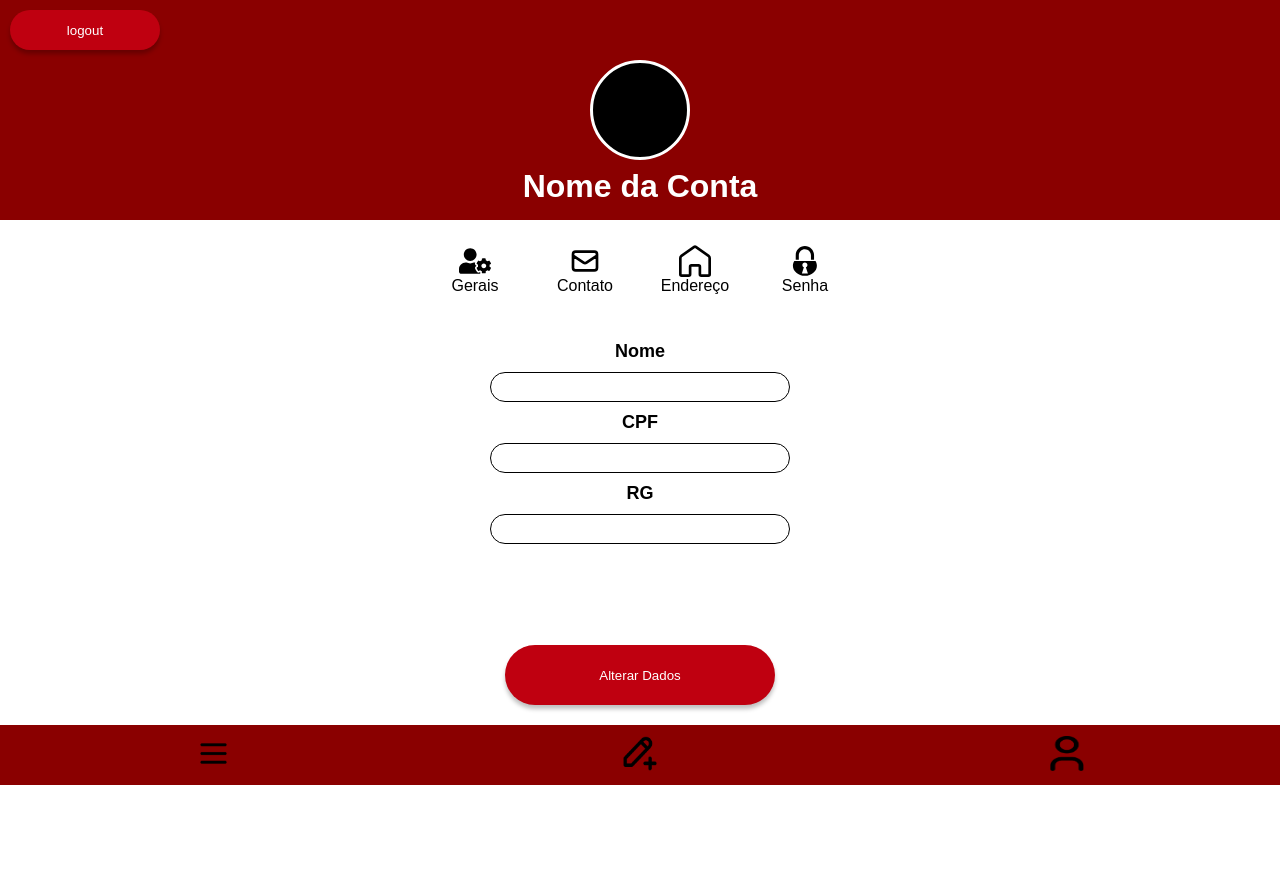
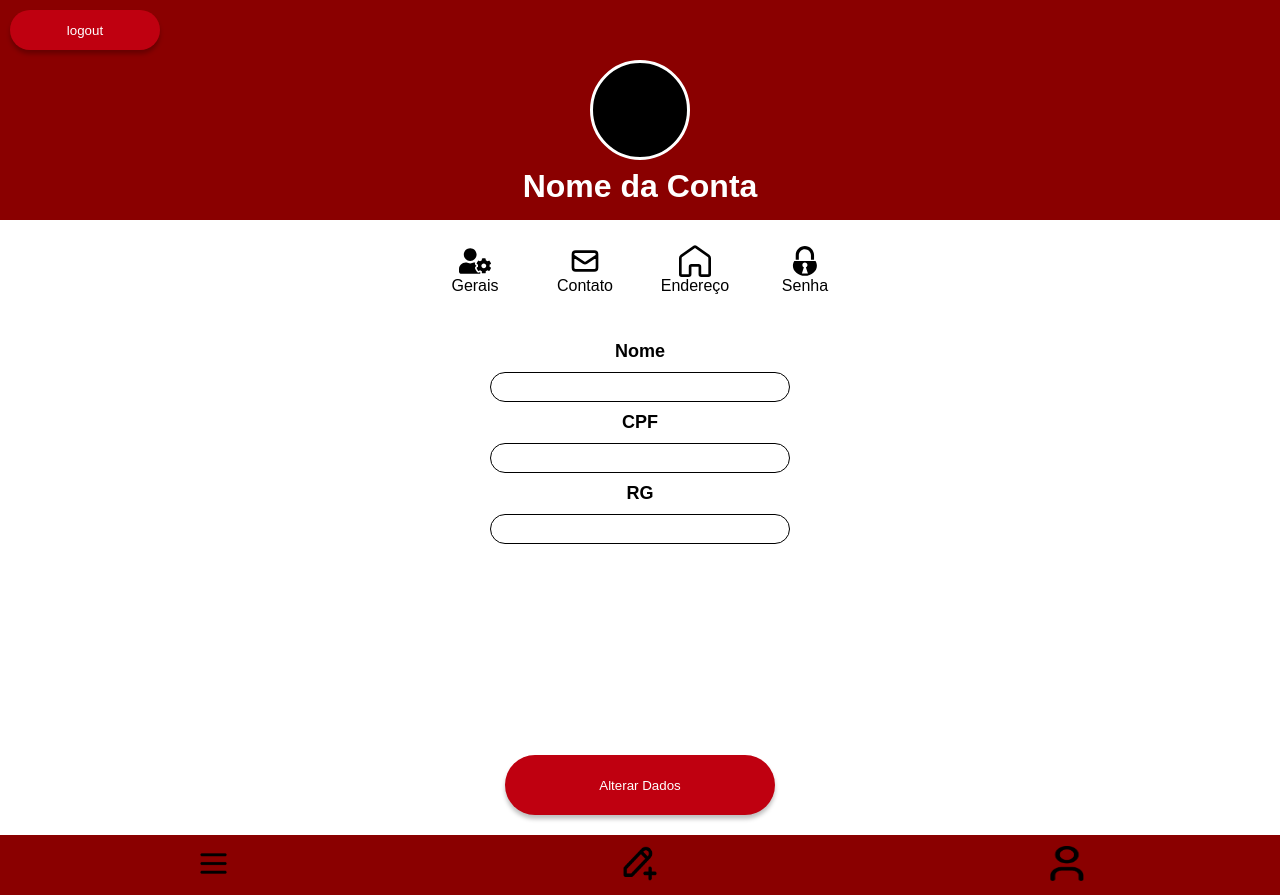
Before and after one commit to Brunoo47/Sistema-Bombeiros, a React (Vite) app in the folder vite-project/: page /conta in a window 1280 px wide. Before the commit the page ends 805 px from the top, so only its background shows below. Built offline with nearby package versions, Linux system fonts and the light colour scheme; a web font is replaced by a local one.

Commit message:
"mudanças altura tela"

```diff
--- a/vite-project/src/global.css
+++ b/vite-project/src/global.css
@@ -328,3 +328,10 @@ nav {
   position: fixed;
   z-index: 2;
 }
+
+.infoInput {
+  width: 100px;
+  height:10px;
+  padding: 10px;
+  margin-bottom: 15px;
+}
--- a/vite-project/src/pages/Conta/index.jsx
+++ b/vite-project/src/pages/Conta/index.jsx
@@ -101,7 +101,8 @@ function Conta() {
             <div className="inputs">
               {mainPage}
             </div>
-            <div className="alterar-dados-btn">
+          </div>
+          <div className="alterarDadosBtn">
               <Button
                 nome={"Alterar Dados"}
                 style={{
@@ -110,7 +111,6 @@ function Conta() {
                 }}
               />
             </div>
-          </div>
           <Navbar />
         </div>
       </div>
--- a/vite-project/src/pages/Conta/style.css
+++ b/vite-project/src/pages/Conta/style.css
@@ -1,5 +1,5 @@
 .containerConta {
-    height: 100vh;
+    min-height: 100vh;
     max-width: 100vw;
 }
 
@@ -14,11 +14,8 @@
     align-items: center;
     flex-direction: column;
     min-height: calc(100vh - 390px);
+    margin-bottom: 30px;
     position: relative;
-  }
-
-  .containerInput {
-    min-height: calc(100% - 220px);
   }
 
 .buttons-ribbon {
@@ -71,7 +68,7 @@
     font-weight: bold;
   }
 
-  .alterar-dados-btn {
-    position: absolute;
-    bottom: 0;
+  .alterarDadosBtn {
+    display: flex;
+    justify-content: center;
   }
--- a/vite-project/src/pages/Entrar/style.css
+++ b/vite-project/src/pages/Entrar/style.css
@@ -1,5 +1,5 @@
 .EntrarPage {
-  height: 90vh;
+  height: 100vh;
   flex-direction: column;
   justify-content: center;
   align-items: center;
--- a/vite-project/src/pages/Informações/index.jsx
+++ b/vite-project/src/pages/Informações/index.jsx
@@ -16,8 +16,8 @@ function Informacoes() {
           <h2>Informações</h2>
         </div>
         <div className="inputs align-input">
-          <InputText type={"text"} placeholder={"Numero de registro"} />
-          <InputText type={"password"} placeholder={"Senha"} />
+          <InputText type={"text"} placeholder={"Numero de registro"} className={"infoInput"}/>
+          <InputText type={"password"} placeholder={"Senha"} className={"infoInput"}/>
           <Link to={"/menu"}>
             <Button nome={"Logar"}
               style={{
--- a/vite-project/src/pages/Informações/style.css
+++ b/vite-project/src/pages/Informações/style.css
@@ -1,5 +1,5 @@
 .InformacoesPage {
-    height: calc(100vh - 80px);
+    min-height: 100vh;
     width: 100vw;
     display: flex;
     align-items: center;
--- a/vite-project/src/pages/Menu/style.css
+++ b/vite-project/src/pages/Menu/style.css
@@ -1,5 +1,5 @@
 .MenuPage {
-    width: 100%;
+    width: 100vw;
     height: 100vh;
     flex-direction: column;
     justify-content: center;
@@ -11,7 +11,7 @@
     display: flex;
     flex-direction: column;
     align-items: center;
-    height: 100vh;
+    height: 100%;
     width: 100%;
   }
 
@@ -60,5 +60,6 @@
     display: flex;
     flex-direction: column;
     align-items: center;
-    height: 100vh;
+    min-height: 100vh;
+    width: 100vw;
   }
--- a/vite-project/src/pages/Registrar/style.css
+++ b/vite-project/src/pages/Registrar/style.css
@@ -3,7 +3,7 @@
 }
 
 .OcorrenciaPage {
-  max-height: calc(100vh - 80px);
+  min-height: 100vh;
   display: flex;
   align-items: center;
   justify-content: center;
```
